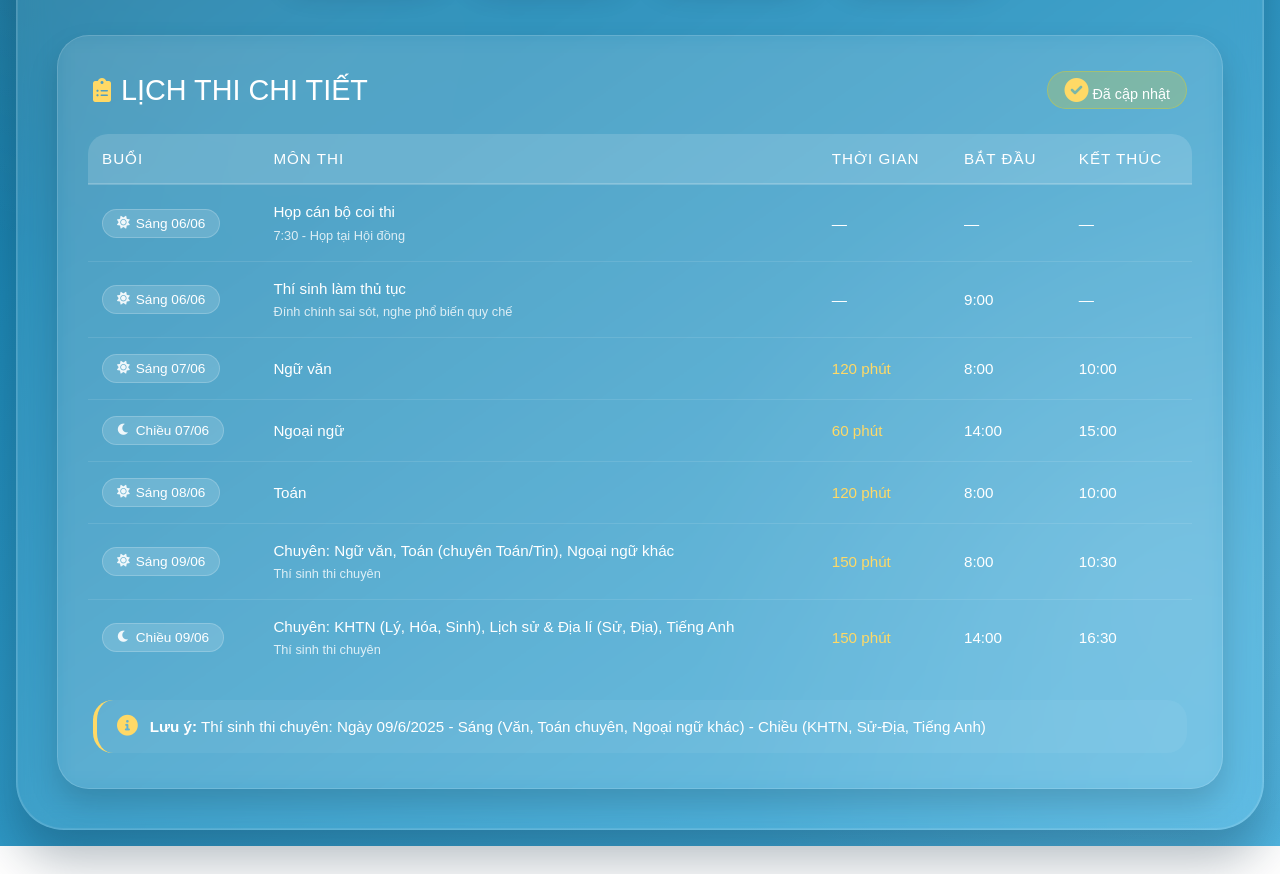
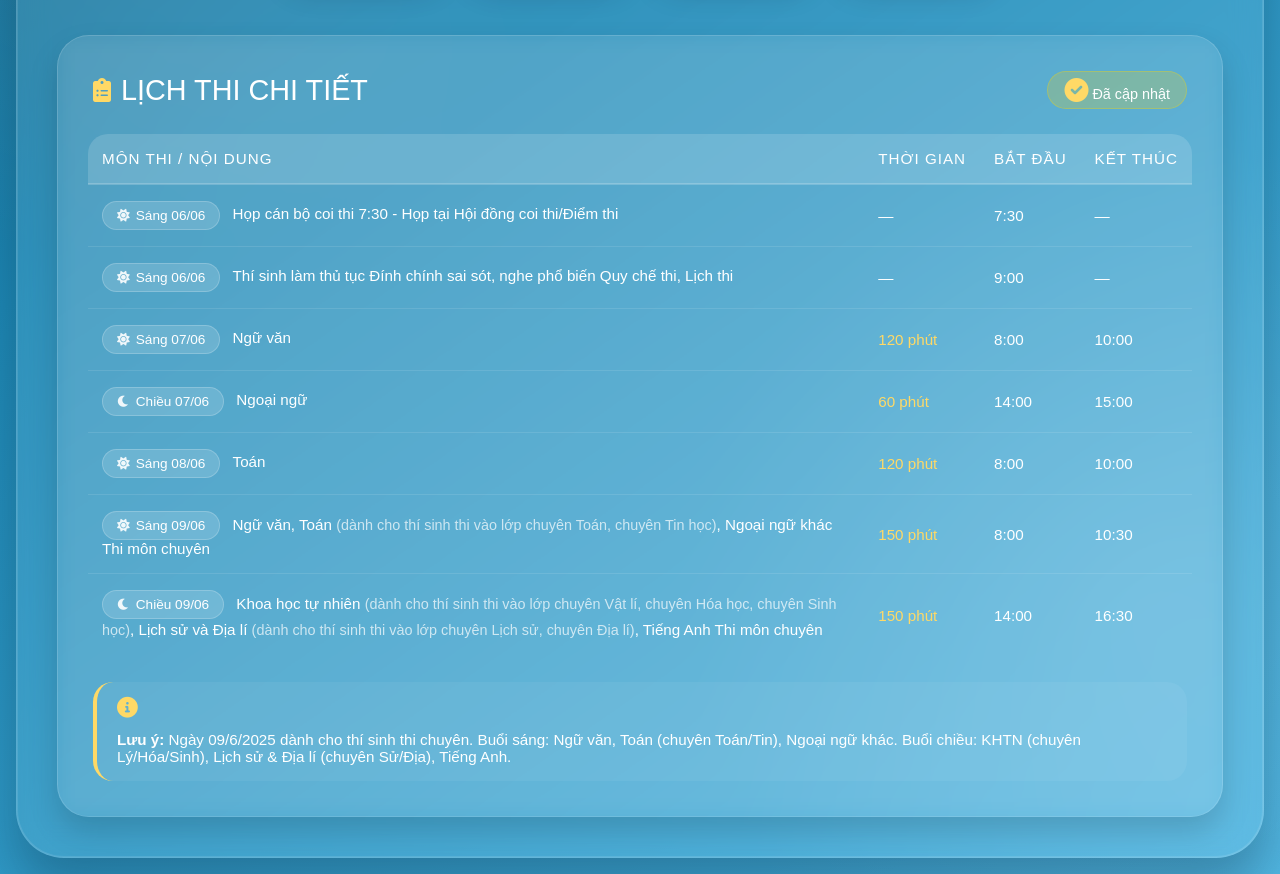
Before and after one commit to truehieu-dotcom/Demnguocngaythivao10, a plain HTML site: page index.html in a window 1280 px wide. Shown: the part 480-1354 px from the top of the page. Before the commit the page ends 1326 px from the top, so only its background shows below. Drawn offline with Linux system fonts and the light colour scheme; a web font is replaced by a local one.

Commit message:
Update index.html

```diff
--- a/index.html
+++ b/index.html
@@ -114,7 +114,7 @@
             filter: drop-shadow(0 2px 4px rgba(0,0,0,0.2));
         }
 
-        /* Countdown section - PC optimized */
+        /* Countdown section */
         .countdown-container {
             display: flex;
             justify-content: center;
@@ -181,7 +181,7 @@
             color: rgba(255, 255, 255, 0.9);
         }
 
-        /* Schedule section */
+        /* Schedule section - UPDATED: removed Buổi column */
         .schedule-section {
             background: rgba(255, 255, 255, 0.08);
             backdrop-filter: blur(10px);
@@ -222,7 +222,7 @@
             margin-left: auto;
         }
 
-        /* Table styling - optimized for both devices */
+        /* Table styling - WITHOUT Buổi column */
         .table-responsive {
             overflow-x: auto;
             border-radius: 20px;
@@ -250,10 +250,9 @@
             width: 100%;
             border-collapse: collapse;
             color: #fff;
-            min-width: 650px;
+            min-width: 550px; /* Reduced since we removed a column */
         }
 
-        /* PC table styling */
         @media (min-width: 1024px) {
             table {
                 min-width: 0;
@@ -296,7 +295,8 @@
             background: rgba(255, 255, 255, 0.1);
         }
 
-        .buoi-badge {
+        /* New style for session badge integrated into first column */
+        .session-badge {
             background: rgba(255, 255, 255, 0.15);
             padding: 6px 14px;
             border-radius: 40px;
@@ -307,9 +307,10 @@
             gap: 6px;
             white-space: nowrap;
             border: 1px solid rgba(255, 255, 255, 0.2);
+            margin-right: 8px;
         }
 
-        .buoi-badge i {
+        .session-badge i {
             font-size: 0.8rem;
             opacity: 0.9;
         }
@@ -319,11 +320,12 @@
             line-height: 1.4;
         }
 
-        .mon-thi small {
+        .mon-thi .exam-details {
             display: block;
             font-size: 0.8rem;
             opacity: 0.8;
             margin-top: 4px;
+            color: #e0f2fe;
         }
 
         .time-cell {
@@ -403,9 +405,10 @@
                 font-size: 0.85rem;
             }
 
-            .buoi-badge {
+            .session-badge {
                 padding: 4px 10px;
                 font-size: 0.75rem;
+                margin-right: 4px;
             }
 
             .note-section {
@@ -414,7 +417,6 @@
             }
         }
 
-        /* Small phones */
         @media (max-width: 480px) {
             .countdown-item {
                 min-width: calc(50% - 20px);
@@ -444,14 +446,8 @@
                 padding: 10px 6px;
                 font-size: 0.8rem;
             }
-
-            .mon-thi {
-                max-width: 150px;
-                white-space: normal;
-            }
         }
 
-        /* Landscape mode optimization */
         @media (max-height: 600px) and (orientation: landscape) {
             .container {
                 padding: 15px;
@@ -466,7 +462,6 @@
             }
         }
 
-        /* Animation for countdown */
         @keyframes pulse {
             0% { opacity: 1; }
             50% { opacity: 0.8; }
@@ -477,7 +472,6 @@
             animation: pulse 2s infinite ease-in-out;
         }
 
-        /* Print styles */
         @media print {
             body {
                 background: white;
@@ -527,7 +521,7 @@
             </div>
         </div>
 
-        <!-- Exam Schedule Table -->
+        <!-- Exam Schedule Table - WITHOUT Buổi column -->
         <div class="schedule-section">
             <div class="schedule-header">
                 <h2>
@@ -542,8 +536,7 @@
                 <table>
                     <thead>
                         <tr>
-                            <th>Buổi</th>
-                            <th>Môn thi</th>
+                            <th>Môn thi / Nội dung</th>
                             <th>Thời gian</th>
                             <th>Bắt đầu</th>
                             <th>Kết thúc</th>
@@ -552,20 +545,20 @@
                     <tbody>
                         <!-- Orientation and procedures -->
                         <tr>
-                            <td><span class="buoi-badge"><i class="fas fa-sun"></i> Sáng 06/06</span></td>
-                            <td class="mon-thi">
-                                Họp cán bộ coi thi
-                                <small>7:30 - Họp tại Hội đồng</small>
+                            <td>
+                                <span class="session-badge"><i class="fas fa-sun"></i> Sáng 06/06</span>
+                                <span class="mon-thi">Họp cán bộ coi thi</span>
+                                <span class="exam-details">7:30 - Họp tại Hội đồng coi thi/Điểm thi</span>
                             </td>
                             <td>—</td>
-                            <td>—</td>
+                            <td>7:30</td>
                             <td>—</td>
                         </tr>
                         <tr>
-                            <td><span class="buoi-badge"><i class="fas fa-sun"></i> Sáng 06/06</span></td>
-                            <td class="mon-thi">
-                                Thí sinh làm thủ tục
-                                <small>Đính chính sai sót, nghe phổ biến quy chế</small>
+                            <td>
+                                <span class="session-badge"><i class="fas fa-sun"></i> Sáng 06/06</span>
+                                <span class="mon-thi">Thí sinh làm thủ tục</span>
+                                <span class="exam-details">Đính chính sai sót, nghe phổ biến Quy chế thi, Lịch thi</span>
                             </td>
                             <td>—</td>
                             <td>9:00</td>
@@ -573,42 +566,48 @@
                         </tr>
                         <!-- Main exams -->
                         <tr>
-                            <td><span class="buoi-badge"><i class="fas fa-sun"></i> Sáng 07/06</span></td>
-                            <td class="mon-thi">Ngữ văn</td>
+                            <td>
+                                <span class="session-badge"><i class="fas fa-sun"></i> Sáng 07/06</span>
+                                <span class="mon-thi">Ngữ văn</span>
+                            </td>
                             <td class="time-cell">120 phút</td>
                             <td>8:00</td>
                             <td>10:00</td>
                         </tr>
                         <tr>
-                            <td><span class="buoi-badge"><i class="fas fa-moon"></i> Chiều 07/06</span></td>
-                            <td class="mon-thi">Ngoại ngữ</td>
+                            <td>
+                                <span class="session-badge"><i class="fas fa-moon"></i> Chiều 07/06</span>
+                                <span class="mon-thi">Ngoại ngữ</span>
+                            </td>
                             <td class="time-cell">60 phút</td>
                             <td>14:00</td>
                             <td>15:00</td>
                         </tr>
                         <tr>
-                            <td><span class="buoi-badge"><i class="fas fa-sun"></i> Sáng 08/06</span></td>
-                            <td class="mon-thi">Toán</td>
+                            <td>
+                                <span class="session-badge"><i class="fas fa-sun"></i> Sáng 08/06</span>
+                                <span class="mon-thi">Toán</span>
+                            </td>
                             <td class="time-cell">120 phút</td>
                             <td>8:00</td>
                             <td>10:00</td>
                         </tr>
                         <!-- Specialized subjects -->
                         <tr>
-                            <td><span class="buoi-badge"><i class="fas fa-sun"></i> Sáng 09/06</span></td>
-                            <td class="mon-thi">
-                                Chuyên: Ngữ văn, Toán (chuyên Toán/Tin), Ngoại ngữ khác
-                                <small>Thí sinh thi chuyên</small>
+                            <td>
+                                <span class="session-badge"><i class="fas fa-sun"></i> Sáng 09/06</span>
+                                <span class="mon-thi">Ngữ văn, Toán <span style="opacity:0.7; font-size:0.9rem;">(dành cho thí sinh thi vào lớp chuyên Toán, chuyên Tin học)</span>, Ngoại ngữ khác</span>
+                                <span class="exam-details">Thi môn chuyên</span>
                             </td>
                             <td class="time-cell">150 phút</td>
                             <td>8:00</td>
                             <td>10:30</td>
                         </tr>
                         <tr>
-                            <td><span class="buoi-badge"><i class="fas fa-moon"></i> Chiều 09/06</span></td>
-                            <td class="mon-thi">
-                                Chuyên: KHTN (Lý, Hóa, Sinh), Lịch sử & Địa lí (Sử, Địa), Tiếng Anh
-                                <small>Thí sinh thi chuyên</small>
+                            <td>
+                                <span class="session-badge"><i class="fas fa-moon"></i> Chiều 09/06</span>
+                                <span class="mon-thi">Khoa học tự nhiên <span style="opacity:0.7; font-size:0.9rem;">(dành cho thí sinh thi vào lớp chuyên Vật lí, chuyên Hóa học, chuyên Sinh học)</span>, Lịch sử và Địa lí <span style="opacity:0.7; font-size:0.9rem;">(dành cho thí sinh thi vào lớp chuyên Lịch sử, chuyên Địa lí)</span>, Tiếng Anh</span>
+                                <span class="exam-details">Thi môn chuyên</span>
                             </td>
                             <td class="time-cell">150 phút</td>
                             <td>14:00</td>
@@ -620,7 +619,7 @@
 
             <div class="note-section">
                 <i class="fas fa-info-circle"></i>
-                <span><strong>Lưu ý:</strong> Thí sinh thi chuyên: Ngày 09/6/2025 - Sáng (Văn, Toán chuyên, Ngoại ngữ khác) - Chiều (KHTN, Sử-Địa, Tiếng Anh)</span>
+                <span><strong>Lưu ý:</strong> Ngày 09/6/2025 dành cho thí sinh thi chuyên. Buổi sáng: Ngữ văn, Toán (chuyên Toán/Tin), Ngoại ngữ khác. Buổi chiều: KHTN (chuyên Lý/Hóa/Sinh), Lịch sử & Địa lí (chuyên Sử/Địa), Tiếng Anh.</span>
             </div>
         </div>
     </div>
```
